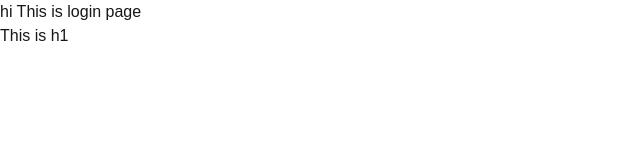
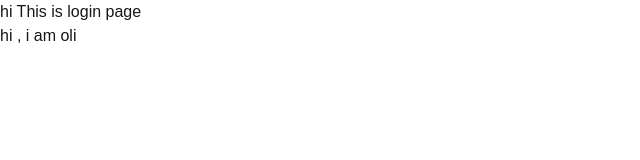
Before and after one commit to oliullah05/github-branch-practise, a Next.js app: page /login in a window 1280 px wide. Shown: the top 160 px of the page, without its empty margins (0-640 px from the left). Built offline with nearby package versions, Linux system fonts and the light colour scheme.

Commit message:
log in page again modified

```diff
--- a/src/app/login/page.tsx
+++ b/src/app/login/page.tsx
@@ -4,9 +4,11 @@ const page = () => {
         <>
             <h1>hi This is login page</h1>
 
-            <form >
-                <h1>This is h1 </h1>
-            </form>
+           <div>
+            <div>
+                hi , i am oli
+            </div>
+           </div>
 
         </>
     );
```
